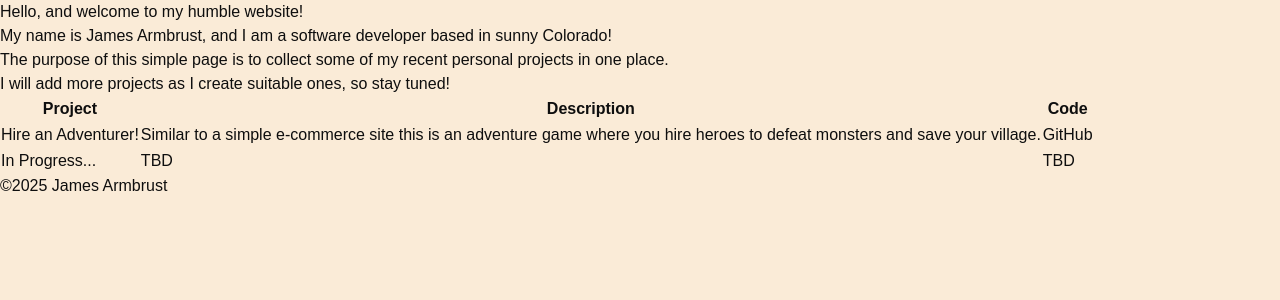
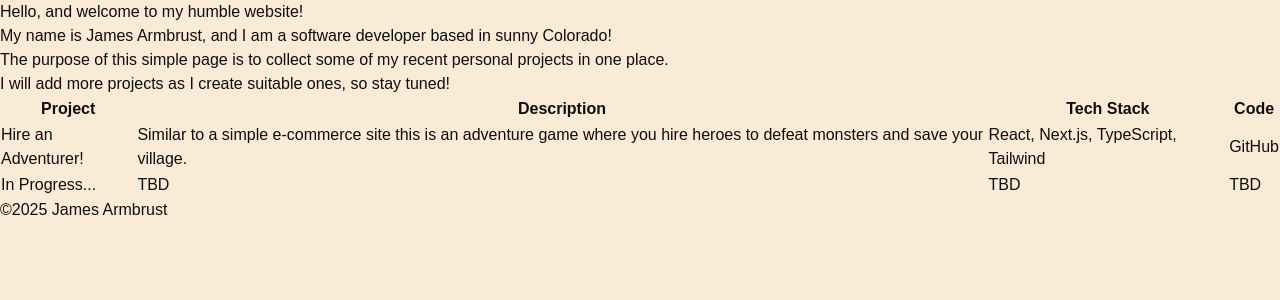
Before and after one commit to jarmbrust/website2, a Next.js app: page / in a window 1280 px wide. Shown: the top 300 px of the page. Built offline with nearby package versions, Linux system fonts and the light colour scheme.

Commit message:
added tech

```diff
--- a/src/app/page.tsx
+++ b/src/app/page.tsx
@@ -14,6 +14,7 @@ export default function Home() {
               <tr className="border border-zinc-500" >
                 <th className="px-4 py-2 border-zinc-500">Project</th>
                 <th className="px-4 py-2 border-zinc-500">Description</th>
+                <th className="px-4 py-2 border-zinc-500">Tech Stack</th>
                 <th className="px-4 py-2 border-zinc-500">Code</th>
               </tr>
               <tr className="border border-zinc-500">
@@ -29,6 +30,9 @@ export default function Home() {
                   Similar to a simple e-commerce site this is an adventure game where you hire heroes to defeat monsters
                   and save your village.
                 </td>
+                <td className="max-w-[80px] px-5 py-4">
+                  React, Next.js, TypeScript, Tailwind
+                </td>
                 <td className="text-blue-700 px-5 py-4">
                   <a  href="https://github.com/jarmbrust/hire-an-adventurer" target="_blank">
                     GitHub
@@ -38,6 +42,7 @@ export default function Home() {
               <tr className="border border-zinc-500" >
                 <td className="px-5 py-4">In Progress...</td>
                 <td className="max-w-[600px] px-5 py-4">TBD</td>
+                <td className="px-5 py-4">TBD</td>
                 <td className="px-5 py-4">TBD</td></tr>
             </tbody>
           </table>
```
